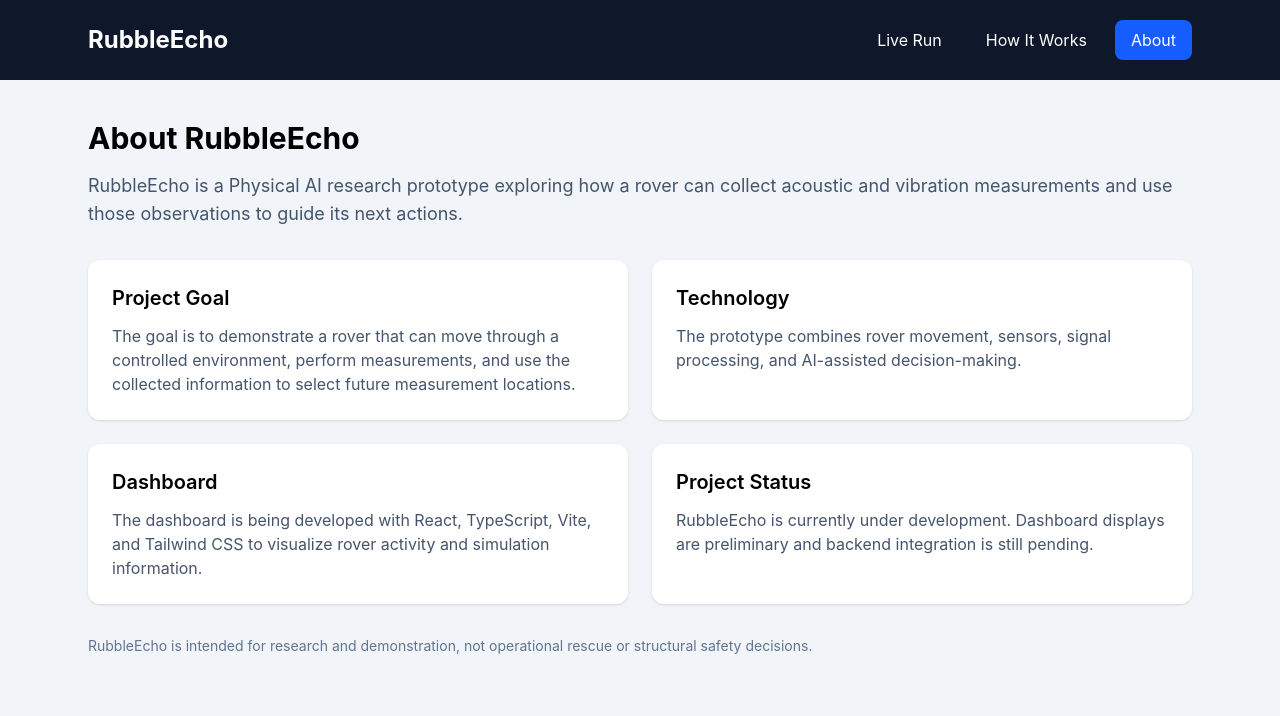
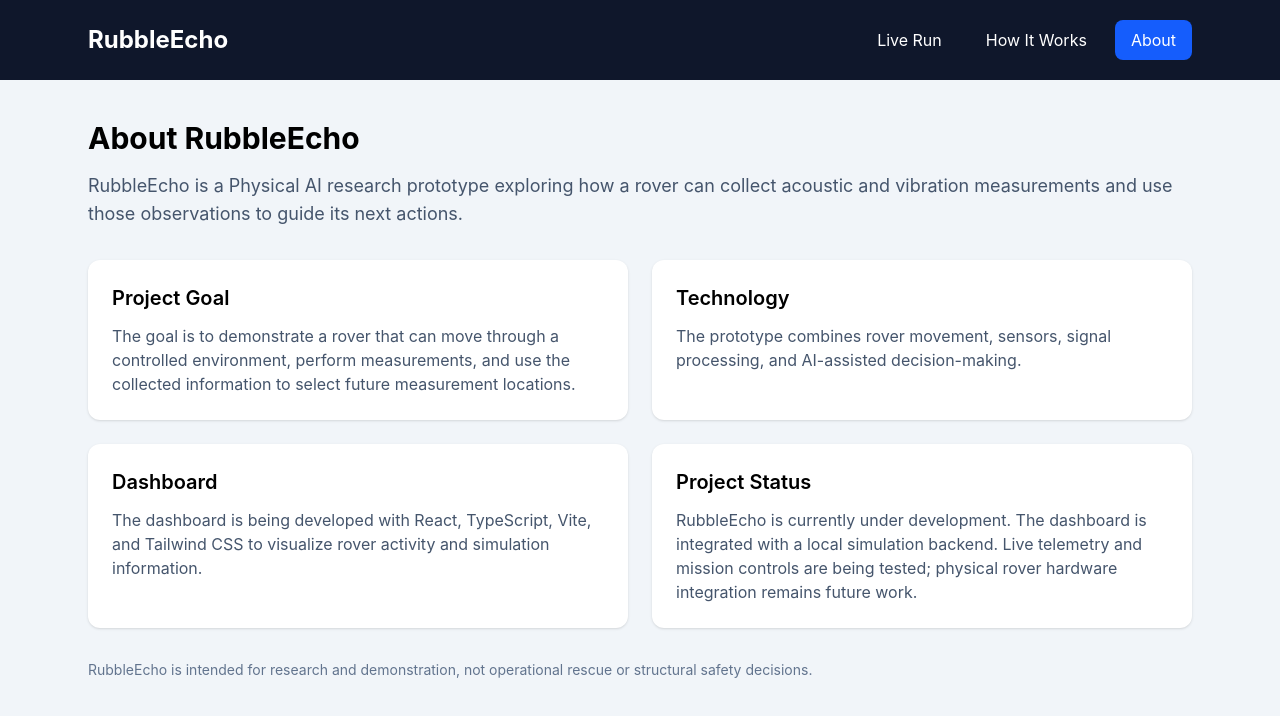
Before and after one commit to CFmsu/RubbleEcho-Dashboard, a React (Vite) app in the folder frontend/: page / in a window 1280 px wide. Both pictures are taken after a click on the button "About". Shown: the top 716 px of the page. Built offline with nearby package versions, Linux system fonts and the light colour scheme; no server answers.

Commit message:
Update About page integration status

```diff
--- a/frontend/src/components/About.tsx
+++ b/frontend/src/components/About.tsx
@@ -63,9 +63,11 @@
           </h3>
 
           <p className="text-slate-600">
-            RubbleEcho is currently under development.
-            Dashboard displays are preliminary and
-            backend integration is still pending.
+          RubbleEcho is currently under development.
+          The dashboard is integrated with a local simulation
+          backend. Live telemetry and mission controls are
+          being tested; physical rover hardware integration
+          remains future work.
           </p>
         </div>
       </div>
```
